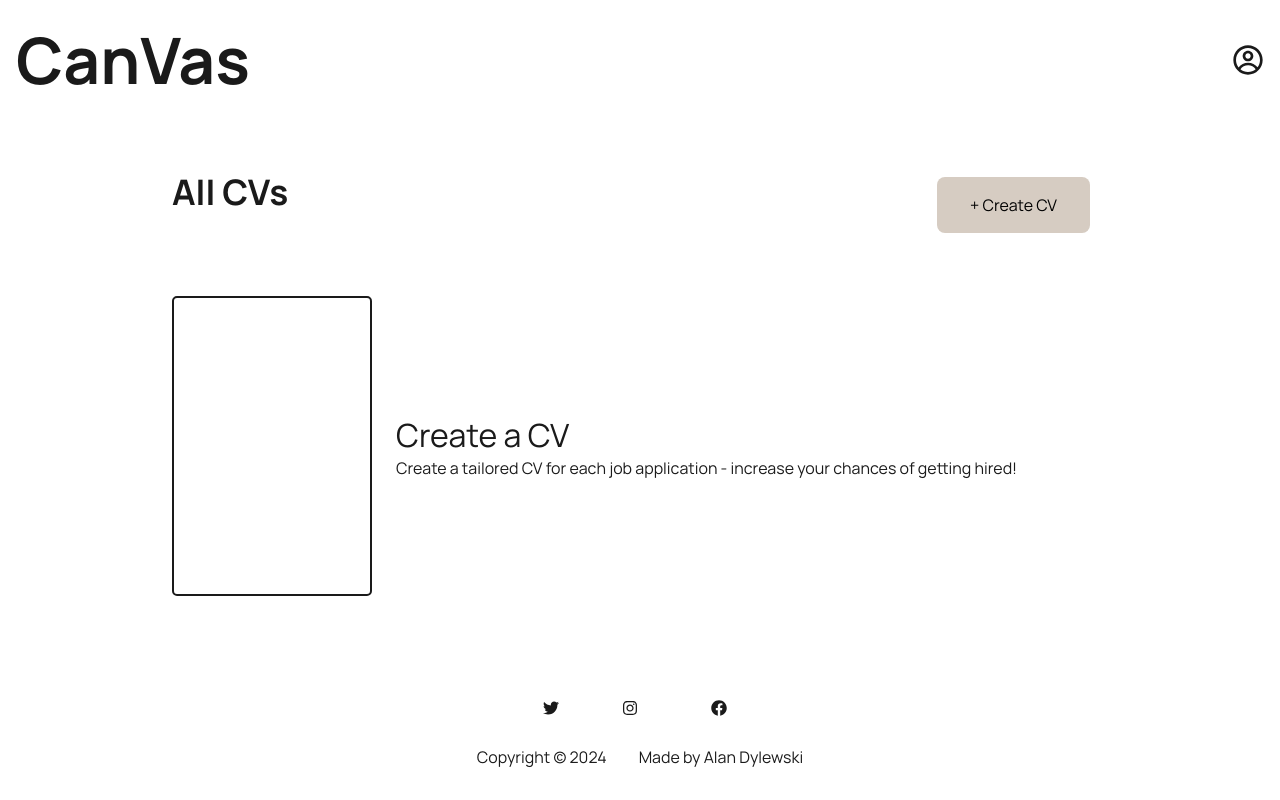
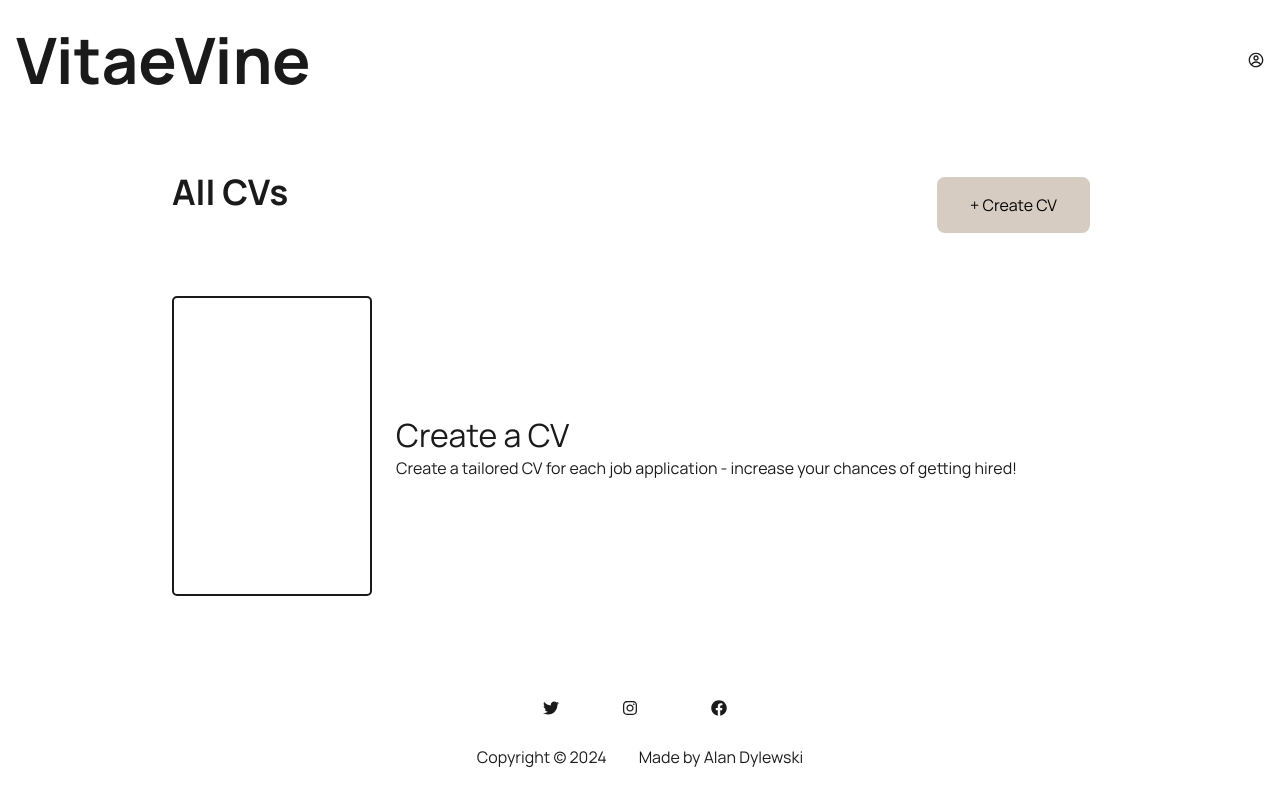
Before and after one commit to dylewskii/cv-builder, a React app in the folder cv-builder/: page / in a window 1280 px wide. Built offline with nearby package versions, Linux system fonts and the light colour scheme; the HTML template or start-up script is replaced by a standard one.

Commit message:
update Header title

```diff
--- a/cv-builder/src/components/Header.jsx
+++ b/cv-builder/src/components/Header.jsx
@@ -1,17 +1,12 @@
 import HeaderCSS from "../styles/Header.module.css";
 import { CgProfile } from "react-icons/cg";
-import { IconContext } from "react-icons";
 
 export default function Header() {
   return (
     <>
       <header className={HeaderCSS.header}>
-        <h1>CanVas</h1>
-        <IconContext.Provider
-          value={{ size: "2rem", className: HeaderCSS.profileIcon }}
-        >
-          <CgProfile />
-        </IconContext.Provider>
+        <h1>VitaeVine</h1>
+        <CgProfile className={HeaderCSS.profileIcon} />
       </header>
     </>
   );
```
